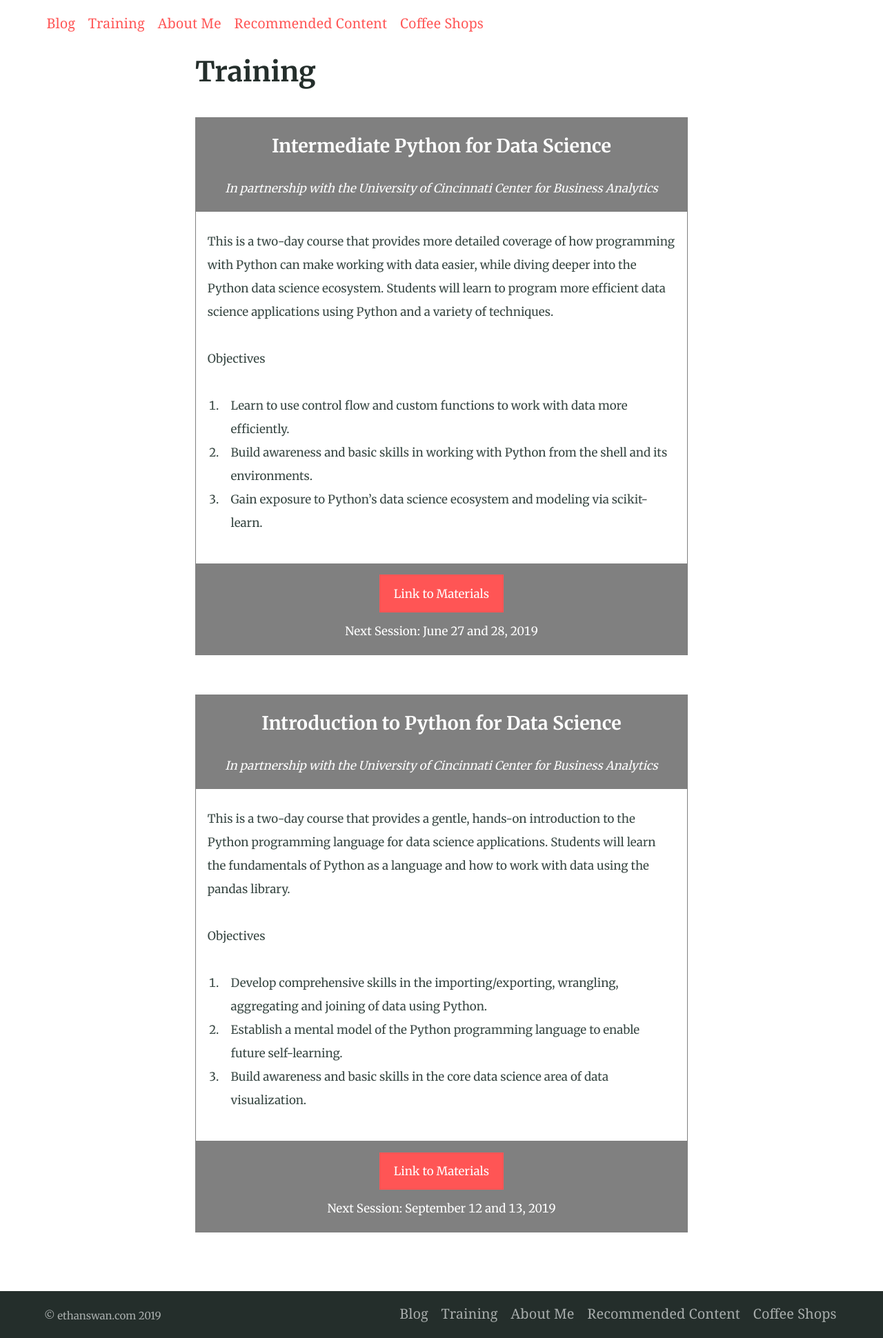
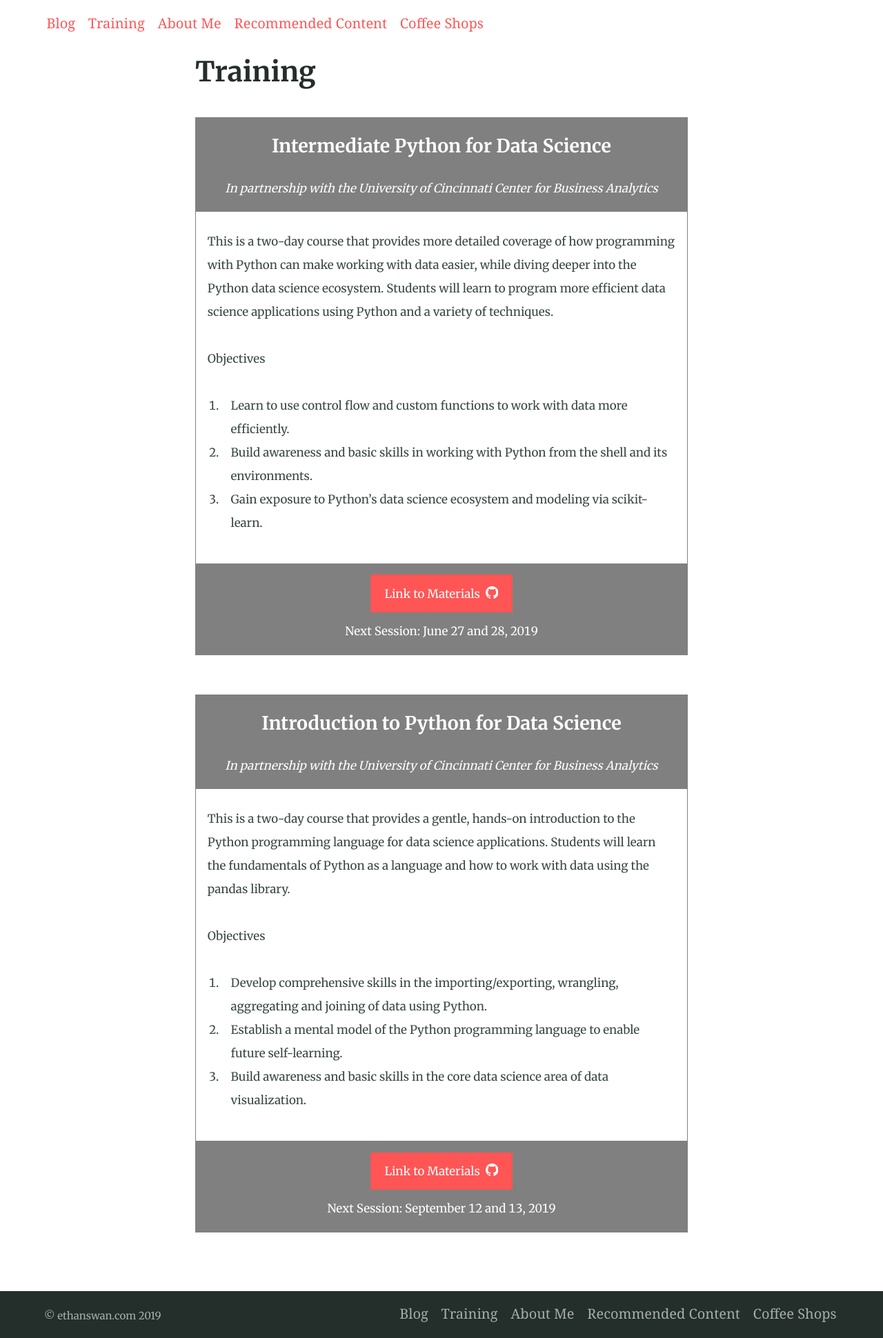
Before and after one commit to eswan18/ethanswan.com, a Jekyll site: the page built from training.md, in a window 1280 px wide. Shown: the whole page at 69% size. Built offline with Jekyll 4.4.1, drawn with Linux system fonts in a browser that asks for light colours.

Commit message:
Add GitHub logo to materials link

```diff
--- a/training.md
+++ b/training.md
@@ -17,7 +17,7 @@
 </tr><tr>
 <td class="course-upcoming-date">
   {% if course.materials-link %}
-  {% include button.html text="Link to Materials" link=course.materials-link %}
+  {% include button.html text="Link to Materials" link=course.materials-link icon="github" %}
   <br>
   {% endif %}
   Next Session: {{ course.upcoming-date }}
```
